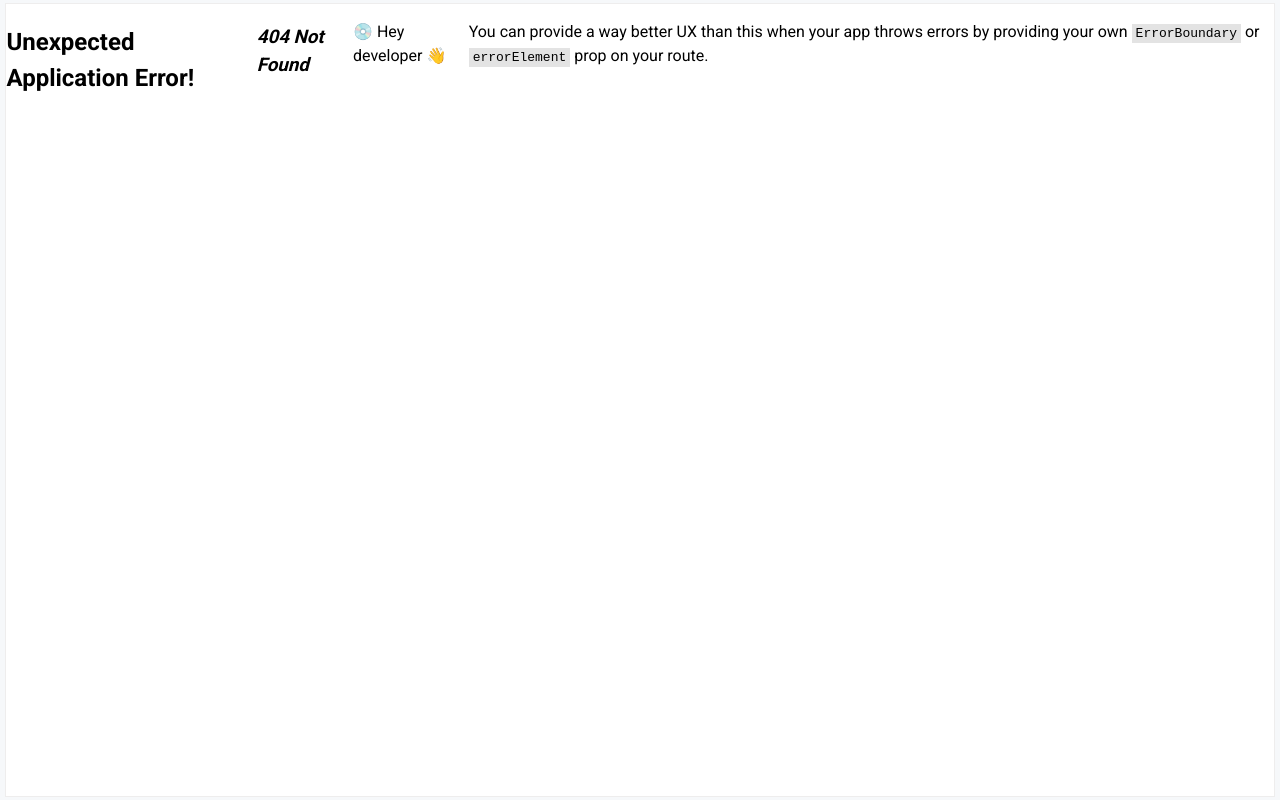
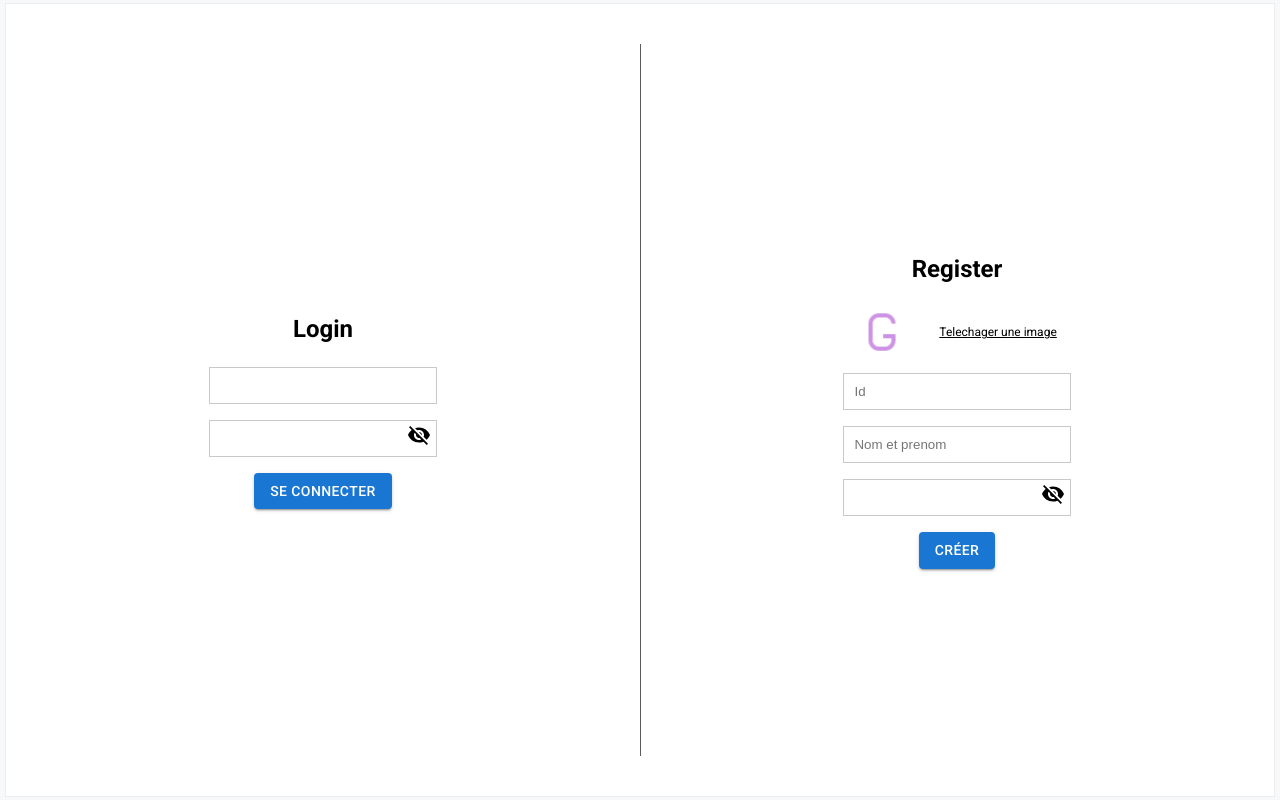
Before and after one commit to Tovoson/projet-fin-d_annee-front, a React (Vite) app: page /login in a window 1280 px wide. Before the commit this address had no page. Built offline with nearby package versions, Linux system fonts and the light colour scheme; a web font is replaced by a local one.

Commit message:
admin recupere avec succes

```diff
--- a/src/App.jsx
+++ b/src/App.jsx
@@ -1,10 +1,11 @@
-import { useState } from 'react'
+import { useEffect, useState } from 'react'
 import './App.scss'
 import Centre from './composants/menuCentre/MenuAuCentre'
 import Droite from './composants/menuDroite/MenuDroite'
 import Gauche from './composants/menuGauche/MenuGauche'
 import {
   createBrowserRouter,
+  Navigate,
   Outlet,
   RouterProvider,
 } from "react-router-dom";
@@ -13,6 +14,8 @@ import Login from './composants/login/Login'
 import Dashbords from './composants/dashboard/Dashbord'
 import Mouvements from './composants/mouvements/Mouvements'
 import Archive from './composants/archive/Archive'
+import AxiosInstance from './composants/Axios'
+
 
 const Layout = () =>{
   return(
@@ -24,48 +27,95 @@ const Layout = () =>{
   )
 }
 
+// Composant de protection des routes
+const ProtectedRoute = ({ children }) => {
+  const storedAdmin = localStorage.getItem('admin');
+
+  if (!storedAdmin) {
+    return <Navigate to="/login" replace />;
+  }
+
+  return children;
+}
+
 function App() {
+  const [admin, setAdmin] = useState(null);
 
-  const user = true;
+  useEffect(() => {
+    const storedAdmin = localStorage.getItem('admin');
+    if (storedAdmin) {
+      setAdmin(JSON.parse(storedAdmin));
+    }
+  }, []);
+
 
   const router = createBrowserRouter([
     {
+      path: "/login",
+      element: !admin ? (
+        <Login
+          setAdmin={setAdmin}
+          baseURL={AxiosInstance.defaults.baseURL}
+        />
+      ) : (
+        <Navigate to="/" replace />
+      )
+    },
+    {
       path: "/",
-      element: <Layout/>,
+      element: (
+        <ProtectedRoute>
+          <Layout />
+        </ProtectedRoute>
+      ),
       children: [
-       {
-        path: "/liste",
-        element: <Centre/>,
+        {
+          path: "/",
+          element: <Dashbords />
         },
-       { path: "/device",
-        element: <Centre/>,
+        {
+          path: "/liste",
+          element: <Centre />
         },
-        {path: "/",
-        element: <Dashbords/>,
+        {
+          path: "/device",
+          element: <Centre />
         },
-        {path: "/ajoutMateriel",
-        element: <Formulaire/>,
+        {
+          path: "/ajoutMateriel",
+          element: <Formulaire />
         },
-        {path: "/move",
-        element: <Mouvements/>,
+        {
+          path: "/move",
+          element: <Mouvements />
         },
-        {path: "/archive",
-        element: <Archive/>,
+        {
+          path: "/archive",
+          element: <Archive />
         },
-        {path: "/ModifierMateriel/:id",
-          element: <Formulaire/>,
+        {
+          path: "/ModifierMateriel/:id",
+          element: <Formulaire />
         },
-
+        {
+          // Route par défaut pour gérer les URLs non trouvées
+          path: "*",
+          element: <Navigate to="/" replace />
+        }
       ]
-    },
+    }
   ]);
 
   return (
     <div className='MyApp'>
-      { user
+      { admin
         ?
         <RouterProvider router={router} />
-        : <Login/>
+        :
+        <Login
+          setAdmin = {setAdmin}
+          baseURL={AxiosInstance.defaults.baseURL}
+        />
       }
     </div>
   )
--- a/src/composants/login/Login.jsx
+++ b/src/composants/login/Login.jsx
@@ -3,19 +3,21 @@ import './login.scss'
 import { Button } from '@mui/material'
 import { Visibility, VisibilityOff } from '@mui/icons-material'
 import AxiosInstance from '../Axios'
-import { useLocalStorage } from '../../../useLocalStorage'
 
-const Login = () => {
+const Login = ({setAdmin, baseURL}) => {
     const [visibilite, setVisibilite] = useState(false)
     const [visibiliteReg, setVisibiliteReg] = useState(false)
     const [nom, setNom] = useState('')
     const [id, setId] = useState('')
     const [mdp, setMdp] = useState('')
     const [btn, setBtn] = useState(false)
+    const [loading, setLoading] = useState(false);
 
-    const [logNom, setLogNom] = useLocalStorage("nom", '')
+  const [error, setError] = useState('');
 
-    const [mdpLog, setMdpLog] = useLocalStorage("psd", '')
+  const [idAdmin, setIdAdmin] = useState('');
+  const [password, setPassword] = useState('');
+
 
     const [avatar, setAvatar] = useState({
         file: null,
@@ -69,11 +71,34 @@ const Login = () => {
         setVisibiliteReg(!visibiliteReg)
     }
 
-    const handleLogin = () =>{
+    const handleLogin = async (e) => {
+        e.preventDefault();
+        setError('');
+        setLoading(true);
 
-        // console.log(logNom + "Les formulaires")
-        // console.log(mdpLog + "Les formulaires")
-    }
+        try {
+            const response = await AxiosInstance.post('admins/auth_admin/', {
+                id_admin: idAdmin,
+                mot_de_passe: password
+              });
+
+          if (response.status === 200) {
+            const adminData = response.data;
+            // Construire l'URL complète pour la photo
+            if (adminData.photo_admin) {
+              adminData.photo_admin = `${baseURL}${adminData.photo_admin}`;
+            }
+            setAdmin(adminData);
+            localStorage.setItem('admin', JSON.stringify(adminData));
+          }
+        } catch (error) {
+          setError(error.response?.data?.error || 'Erreur lors de la connexion');
+          localStorage.removeItem('admin');
+          setAdmin(null);
+        } finally {
+          setLoading(false);
+        }
+      };
 
     return (
         <div className="login-page">
@@ -84,14 +109,14 @@ const Login = () => {
                         type="text"
                         className='textIn'
                         required
-                        onChange={ (e) => setLogNom(e.target.value) }
+                        onChange={ (e) => setIdAdmin(e.target.value) }
                     />
                     <div className="psd">
                         <input
                             type={visibilite ? "text" :"password"}
                             className="psd_champ"
                             required
-                            onChange={(e) => setMdpLog(e.target.value) }
+                            onChange={(e) => setPassword(e.target.value) }
                         />
                         <div onClick={handleClick}>
                             { visibilite
@@ -100,7 +125,14 @@ const Login = () => {
                             }
                         </div>
                     </div>
-                    <Button variant='contained' onClick={ handleLogin }>Connexion</Button>
+                    <Button variant='contained' onClick={ handleLogin } disabled={loading}>
+                    {loading ? 'Connexion en cours...' : 'Se connecter'}
+                    </Button>
+                    {error && (
+                        <div className="p-3 text-sm text-red-600 bg-red-100 rounded-md">
+                        {error}
+                        </div>
+                    )}
                 </form>
             </div>
 {/* ---------------------------------------------------------------------------------------------------- */}
--- a/src/composants/menuDroite/MenuDroite.jsx
+++ b/src/composants/menuDroite/MenuDroite.jsx
@@ -1,9 +1,19 @@
-import React, { useState } from 'react'
+import React, { useEffect, useState } from 'react'
 import './menuDroite.scss'
 import MoreVertIcon from '@mui/icons-material/MoreVert';
 
 const Droite = () => {
+
     const [visible, setVisible] = useState(false)
+    const [adminData, setAdminData] = useState(null);
+
+    useEffect(() => {
+        const storedAdmin = localStorage.getItem('admin');
+        if (storedAdmin) {
+        setAdminData(JSON.parse(storedAdmin));
+        }
+    }, []);
+
     const handlevisible = () =>{
         setVisible(!visible)
     }
@@ -17,9 +27,9 @@ const Droite = () => {
                     { visible ?
                     <>
                         <div className="cercle">
-                            <img src="./bgc.png" alt="" />
+                            <img src={ adminData ? adminData.photo_admin : './bgc.png'} alt="" />
                         </div>
-                        <span>Jeau Claude</span>
+                        <span>{adminData.nom_admin}</span>
                      </> : ''}
                 </div>
             { visible ?
@@ -28,27 +38,25 @@ const Droite = () => {
                     <div className="contenu">
                         <div className="img">
                             <div className="cercle">
-                                <img src="./bgc.png" alt="" />
+                                <img src={ adminData ? adminData.photo_admin : './bgc.png'} alt="" />
                                 <div className="infos">
-                                    <span>2296</span>
-                                    <span>Jean claude</span>
-                                    <span>Occupation</span>
+                                    <span>{adminData.id_admin}</span>
+                                    <span>{adminData.nom_admin}</span>
                                 </div>
                             </div>
-                            <span>Bonjour Jean Claude</span>
+                            <span>Bonjour {adminData.nom_admin}</span>
                         </div>
                         <div className="info">
                             <h2>Informations</h2>
-                            <p>IM : RRRRR</p>
-                            <p>Nom : Mara Tovoson</p>
-                            <p>Fonction : Gestionnaire</p>
+                            <p>identifiant : {adminData.id_admin}</p>
+                            <p>Nom : {adminData.nom_admin}</p>
 
                         </div>
                     </div>
                 </div>
             : <div className="m-dt">
                 <div className="cercle">
-                    <img src="./bgc.png" alt="" />
+                    <img src={ adminData ? adminData.photo_admin : './bgc.png'} alt="" />
                 </div>
               </div>
             }
```
